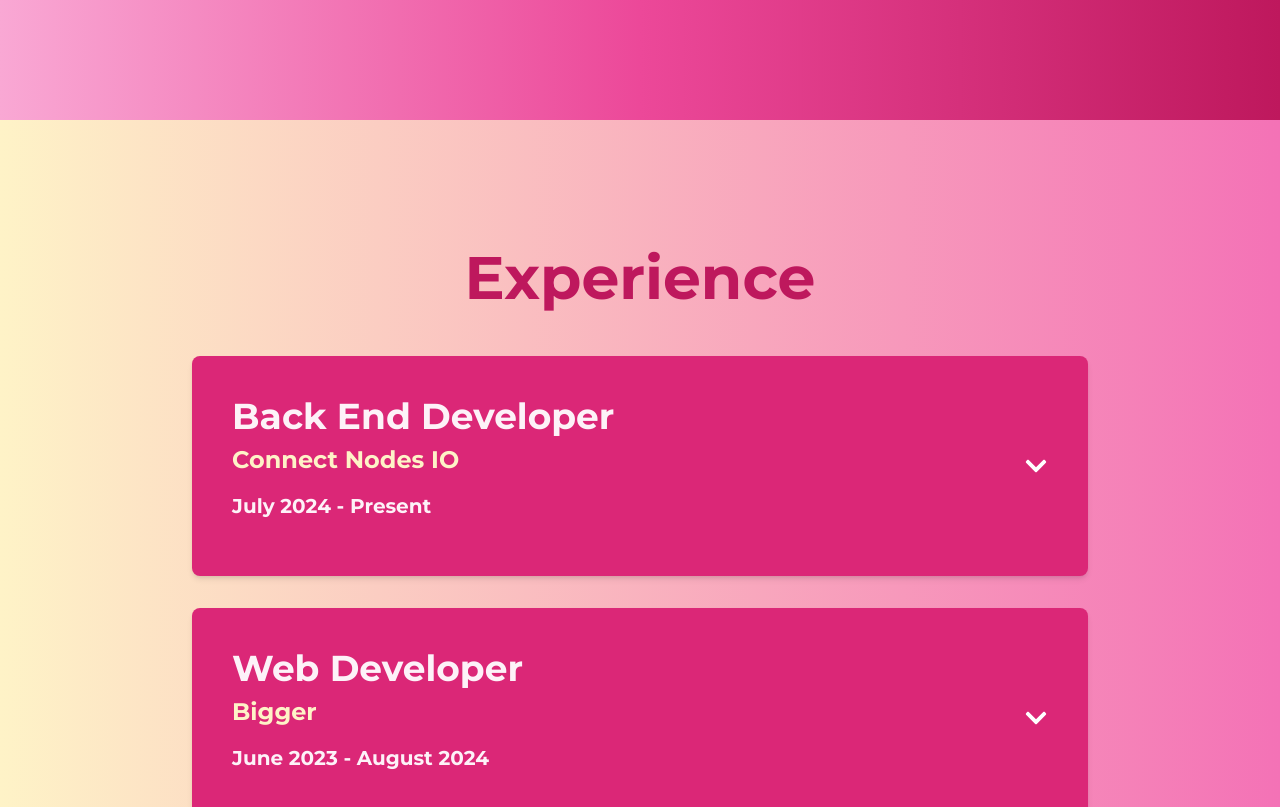
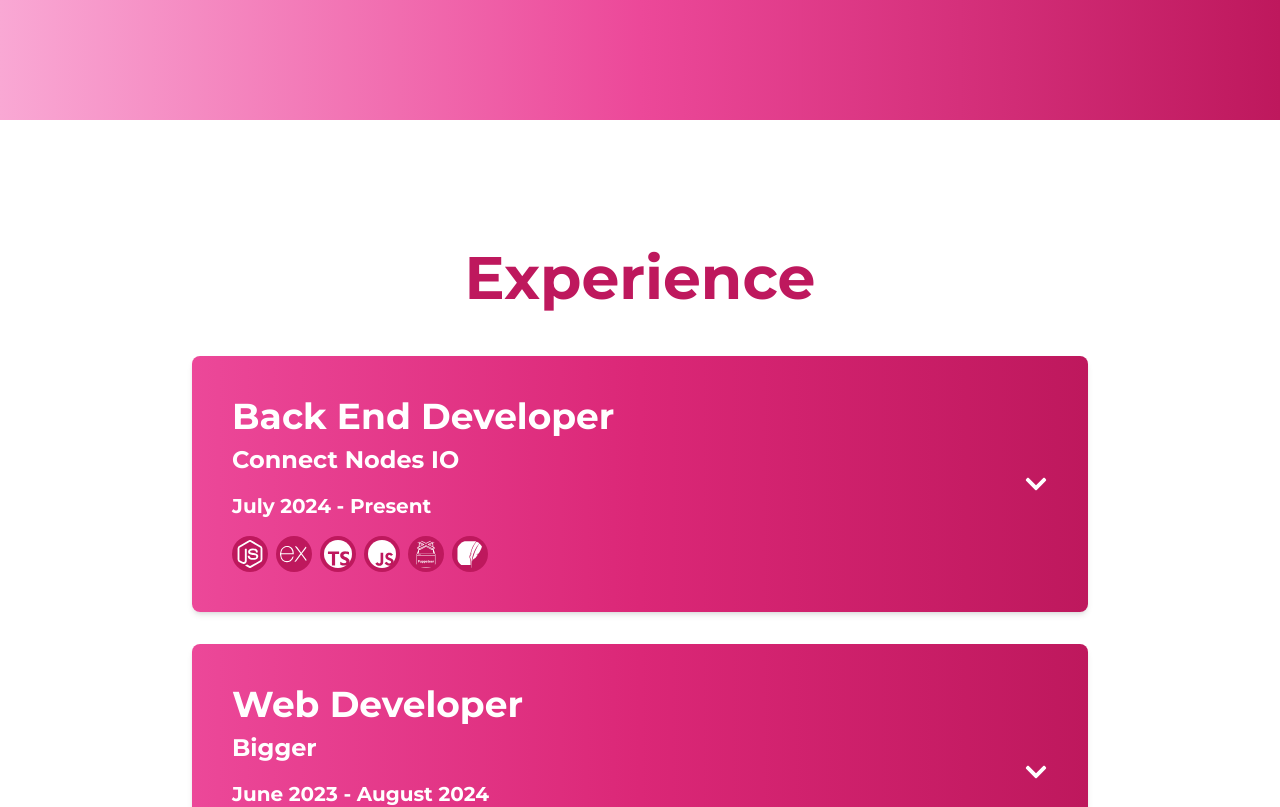
Before and after one commit to aronmilenait/portfolio, a Next.js app in the folder portfolio/: page / in a window 1280 px wide. Shown: the part 680-1487 px from the top of the page. Built offline with nearby package versions, Linux system fonts and the light colour scheme.

Commit message:
Add icons to the experience's toggles and change the colors

```diff
--- a/portfolio/src/components/Experience.tsx
+++ b/portfolio/src/components/Experience.tsx
@@ -1,8 +1,24 @@
 "use client";
 import { useState } from "react";
-import { motion } from "framer-motion";
 import { workExperience } from "../data/experienceData";
 import { FaChevronDown, FaChevronUp } from "react-icons/fa";
+import { IconType } from "react-icons";
+import {
+  SiNodedotjs,
+  SiPuppeteer,
+  SiReact,
+  SiDocker,
+  SiWordpress,
+  SiWebflow,
+  SiTypescript,
+  SiJavascript,
+  SiTailwindcss,
+  SiMysql,
+  SiNestjs,
+  SiExpress,
+  SiVite,
+  SiSqlite,
+} from "react-icons/si";
 
 export const Experience = () => {
   const [expandedIndex, setExpandedIndex] = useState<number | null>(null);
@@ -11,41 +27,71 @@ export const Experience = () => {
     setExpandedIndex(index === expandedIndex ? null : index);
   };
 
+  const icons: { [key: string]: IconType[] } = {
+    "Connect Nodes IO": [
+      SiNodedotjs,
+      SiExpress,
+      SiTypescript,
+      SiJavascript,
+      SiPuppeteer,
+      SiSqlite,
+    ],
+    Bigger: [
+      SiTypescript,
+      SiReact,
+      SiTailwindcss,
+      SiDocker,
+      SiMysql,
+      SiNestjs,
+      SiWordpress,
+      SiWebflow,
+      SiVite,
+    ],
+  };
+
+  const technologyIcons = (company: string) => {
+    return (
+      icons[company]?.map((Icon, idx) => (
+        <Icon
+          key={idx}
+          className="text-4xl text-white bg-pink-700 rounded-full p-1 mr-2"
+        />
+      )) || null
+    );
+  };
+
   return (
     <section
       id="experience"
-      className="bg-gradient-to-r from-amber-100 to-pink-400 text-white flex flex-col items-center p-10 md:p-20 lg:p-32"
+      className="bg-white text-pink-700 flex flex-col items-center p-10 md:p-20 lg:p-32"
     >
-      <motion.h3
-        className="text-pink-700 text-4xl sm:text-5xl lg:text-6xl font-bold text-shadow-xl mb-12"
-        initial={{ opacity: 0, y: -50 }}
-        animate={{ opacity: 1, y: 0 }}
-        transition={{ duration: 1 }}
-      >
+      <h3 className="text-4xl sm:text-5xl lg:text-6xl font-bold mb-12">
         Experience
-      </motion.h3>
-
+      </h3>
       {workExperience.map((experience, index) => (
-        <motion.div
+        <div
           key={index}
-          className="bg-pink-600 p-6 md:p-10 rounded-lg shadow-md mb-8 w-full max-w-4xl"
-          initial={{ opacity: 0, y: 50 }}
-          animate={{ opacity: 1, y: 0 }}
-          transition={{ duration: 0.8, delay: index * 0.2 }}
+          className="bg-gradient-to-r from-pink-500 via-pink-600 to-pink-700 text-white p-6 md:p-10 rounded-lg shadow-md mb-8 w-full max-w-4xl"
         >
-          <div className="flex justify-between items-center cursor-pointer" onClick={() => toggleExpand(index)}>
+          <div
+            className="flex justify-between items-center cursor-pointer"
+            onClick={() => toggleExpand(index)}
+          >
             <div>
-              <p className="text-2xl sm:text-3xl lg:text-4xl font-bold text-pink-50 mb-2">
+              <h4 className="text-2xl sm:text-3xl lg:text-4xl font-bold mb-2">
                 {experience.role}
-              </p>
-              <h2 className="text-lg sm:text-xl lg:text-2xl font-bold text-amber-100 mb-4">
+              </h4>
+              <h5 className="text-lg sm:text-xl lg:text-2xl font-bold mb-4">
                 {experience.company}
-              </h2>
-              <p className="text-md sm:text-lg lg:text-xl font-bold text-pink-50 mb-4">
+              </h5>
+              <p className="text-md sm:text-lg lg:text-xl font-bold mb-4">
                 {experience.timeframe}
               </p>
+              <div className="flex flex-wrap items-center">
+                {technologyIcons(experience.company)}
+              </div>
             </div>
-            <div>
+            <div className="flex items-center">
               {expandedIndex === index ? (
                 <FaChevronUp className="text-2xl" />
               ) : (
@@ -56,16 +102,13 @@ export const Experience = () => {
           {expandedIndex === index && (
             <ul className="list-disc list-inside space-y-2 mt-4">
               {experience.responsibilities.map((responsibility, idx) => (
-                <li
-                  key={idx}
-                  className="ml-4 text-md sm:text-lg lg:text-xl text-white"
-                >
+                <li key={idx} className="ml-4 text-md sm:text-lg lg:text-xl">
                   {responsibility}
                 </li>
               ))}
             </ul>
           )}
-        </motion.div>
+        </div>
       ))}
     </section>
   );
```
